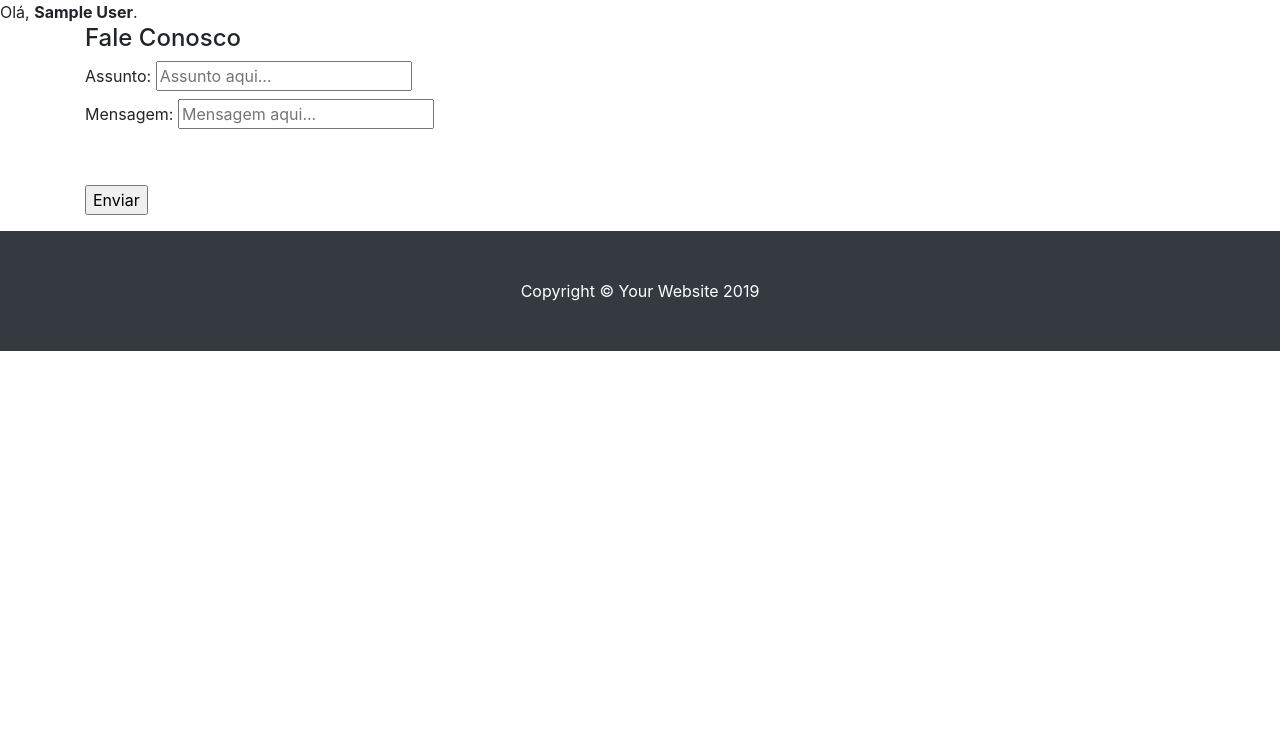
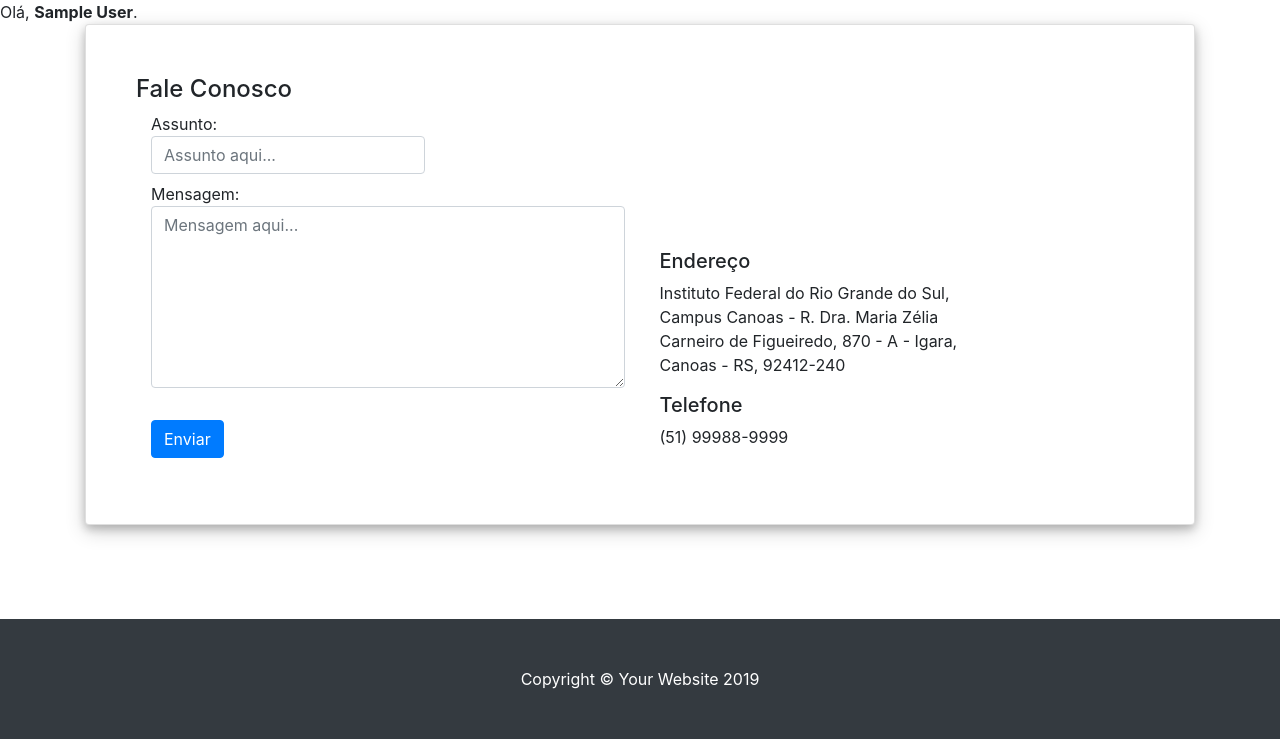
Before and after one commit to MiguelRebelatto/LojaWebll, a PHP site: page /contact.php in a window 1280 px wide. Shown: the part 56-800 px from the top of the page. Run offline with PHP 8.4, Linux system fonts and the light colour scheme; the visitor is signed in with stand-in values (Sample User, id 1).

Commit message:
contact enviando email

```diff
--- a/contact.php
+++ b/contact.php
@@ -1,26 +1,38 @@
 <?php
   require_once("layout.php");
 ?>
-
+<link rel="stylesheet" href="https://stackpath.bootstrapcdn.com/bootstrap/4.3.1/css/bootstrap.min.css" integrity="sha384-ggOyR0iXCbMQv3Xipma34MD+dH/1fQ784/j6cY/iJTQUOhcWr7x9JvoRxT2MZw1T" crossorigin="anonymous">
 <!-- Page Content -->
-  <div class="container">
-
+  <div class="container" style="height: 80%">
+  	<div class="card" style="margin-bottom: 20px;padding: 50px; box-shadow: 0 4px 8px 0 rgba(0, 0, 0, 0.2), 0 6px 20px 0 rgba(0, 0, 0, 0.19);">
+		<div class="">
 		<h4>Fale Conosco</h4>
 
-  	<div>
-  		<form method="POST" action="enviaEmail.php">
+			<div class="col-md-6" style="display: inline-block;">
+				<form method="POST" action="contactEmail.php">
 					<label>Assunto:
-	    	<input type="text" name="assunto" placeholder="Assunto aqui..." required></label>
+					<input class="form-control" type="text" name="assunto" placeholder="Assunto aqui..." required></label>
 					<br>
 					<label>Mensagem:
-	    	<input type="text" name="mensagem" placeholder="Mensagem aqui..." required></label>
+					<textarea rows="7" cols="50" class="form-control" name="mensagem" placeholder="Mensagem aqui..." required></textarea></label>
 					<br>
-	    	<br><br>
-	    	<input type="submit" value="Enviar" />
+					<br>
+					<input class="btn btn-primary" type="submit" value="Enviar" />
 				</form>
-
 			</div>
 
+			<div class="col-md-4" style="display: inline-block;">
+			<h5> Endereço </h5>
+				<p>
+				Instituto Federal do Rio Grande do Sul, Campus Canoas - R. Dra. Maria Zélia Carneiro de Figueiredo, 870 - A - Igara, Canoas - RS, 92412-240
+				</p>
+				<h5> Telefone </h5>
+				<p>
+				(51) 99988-9999
+				</p>
+            </div>
+		</div>
+	</div>
   </div>
 <!-- /.container -->
 
```
Also changed, not shown: contactEmail.php (added, +17 -0 lines), sendEmail.php (renamed from testeEmail.php, +4 -8 lines). Lines whose indentation alone changed are shown as unchanged.
